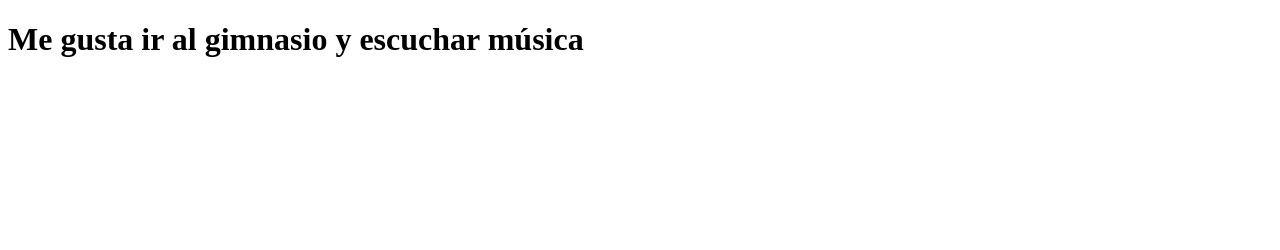
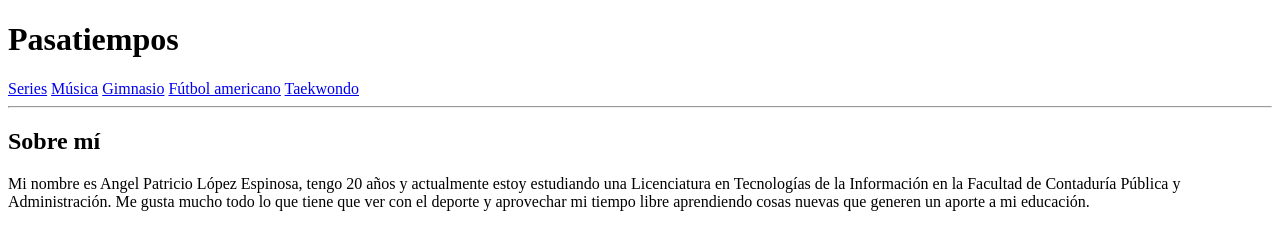
Before and after one commit to angeloesp216/demo, a plain HTML site: page index.html in a window 1280 px wide. Drawn offline with Linux system fonts and the light colour scheme.

Commit message:
Se modificaron los pasatiempos

```diff
--- a/index.html
+++ b/index.html
@@ -6,6 +6,24 @@
     <title>Sitio demo</title>
 </head>
 <body>
-    <h1>Me gusta ir al gimnasio y escuchar música</h1>
+    <header>
+        <h1>Pasatiempos</h1>
+        <nav>
+            <a href="series.html">Series</a>
+            <a href="musica.html">Música</a>
+            <a href="gimnasio.html">Gimnasio</a>
+            <a href="futbol_americano.html">Fútbol americano</a>
+            <a href="taekwondo.html">Taekwondo</a>
+        </nav>
+        <footer>
+            <hr>
+        </footer>
+    </header>
+    <main>
+        <header>
+            <h2>Sobre mí</h2>
+            <p>Mi nombre es Angel Patricio López Espinosa, tengo 20 años y actualmente estoy estudiando una Licenciatura en Tecnologías de la Información en la Facultad de Contaduría Pública y Administración. Me gusta mucho todo lo que tiene que ver con el deporte y aprovechar mi tiempo libre aprendiendo cosas nuevas que generen un aporte a mi educación.</p>
+        </header>
+    </main>
 </body>
 </html>
```
